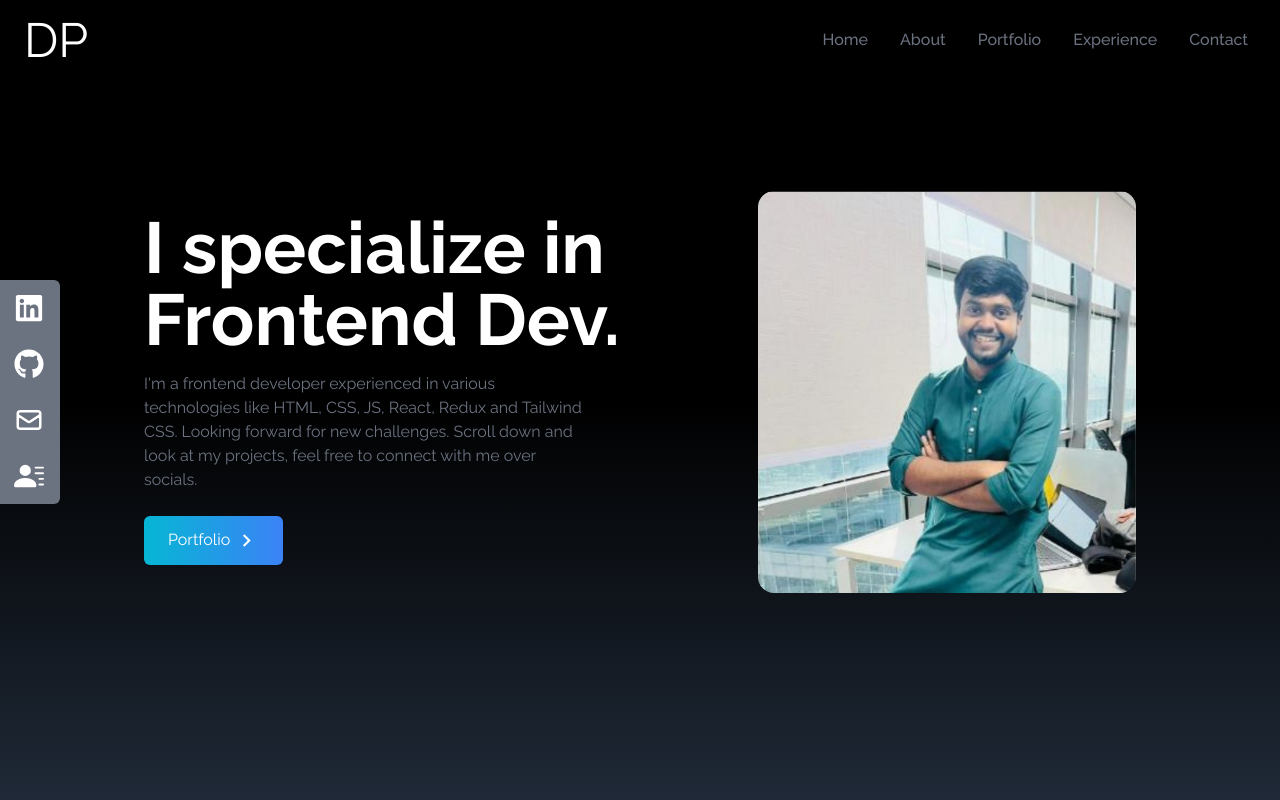
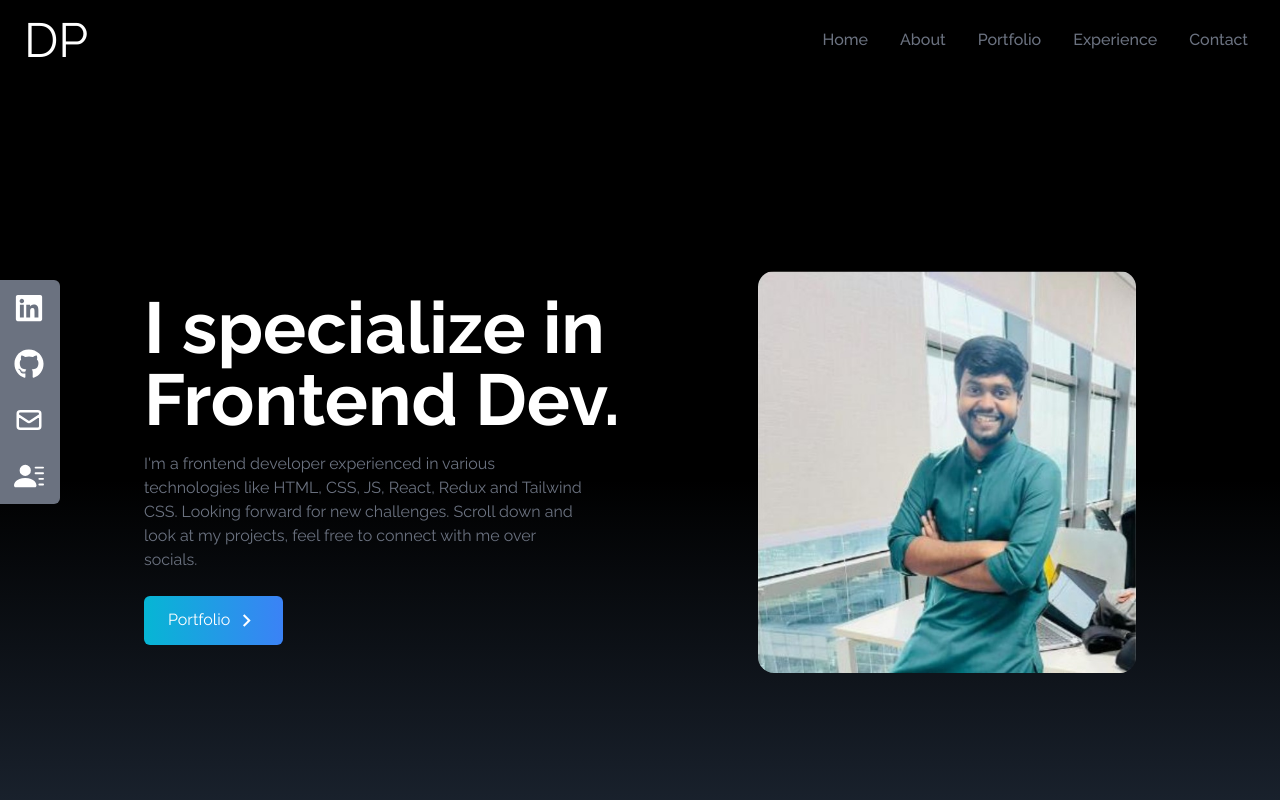
Before and after one commit to divyaranjan10/personal-portfolio, a React (Create React App) app: page / in a window 1280 px wide. Shown: the top 800 px of the page. Built offline with nearby package versions, Linux system fonts and the light colour scheme.

Commit message:
Portfolio Website Minor Changes

```diff
--- a/src/components/Contact.jsx
+++ b/src/components/Contact.jsx
@@ -2,8 +2,8 @@
 
 const Contact = () => {
   return (
-    <div name="Contact" className='w-full h-screen bg-gradient-to-b from-black to-gray-800 p-4 text-white'>
-        <div className='flex flex-col p-4 justify-center max-w-screen-lg mx-auto h-full'>
+    <div name="Contact" className='w-full bg-gradient-to-b from-black to-gray-800 p-4 text-white'>
+        <div className='flex flex-col p-4 justify-center max-w-screen-lg mx-auto mySize:pt-40'>
             <div className='pb-8'>
                 <p className='text-4xl font-bold inline border-b-4 border-gray-500'>Contact</p>
                 <p className='py-6'>Submit the form below to get in touch with me</p>
--- a/src/components/Experience.jsx
+++ b/src/components/Experience.jsx
@@ -65,9 +65,9 @@
     return (
         <div
             name="Experience"
-            className='bg-gradient-to-b from-gray-800 to-black w-full h-screen'
+            className='bg-gradient-to-b from-gray-800 to-black w-full '
         >
-            <div className='max-w-screen-lg mx-auto p-4 flex flex-col justify-center w-full h-full text-white'>
+            <div className='max-w-screen-lg mx-auto p-4 flex flex-col justify-center w-full text-white'>
                 <div>
                     <p className='text-4xl font-bold border-b-4 border-gray-500 p-2 inline'>Experience</p>
                     <p className='py-6'>Technologies I've worked with:</p>
--- a/src/components/Navbar.jsx
+++ b/src/components/Navbar.jsx
@@ -30,7 +30,7 @@
     ]
 
     return (
-        <div className='flex justify-between items-center w-full h-20 px-4 text-white bg-black fixed'>
+        <div className='flex justify-between items-center w-full h-20 px-4 text-white bg-black sticky top-0'>
             <div>
                 <h1 onClick={()=>setNameChange(!nameChange)} className='text-5xl cursor-pointer ml-2'>
                     {nameChange ? "DP" : "दिव्य"}
--- a/tailwind.config.js
+++ b/tailwind.config.js
@@ -4,6 +4,24 @@
     "./src/**/*.{js,jsx,ts,tsx}",
   ],
   theme: {
+    screens: {
+      'sm': '640px',
+      // => @media (min-width: 640px) { ... }
+
+      'md': '768px',
+      // => @media (min-width: 768px) { ... }
+
+      'lg': '1024px',
+      // => @media (min-width: 1024px) { ... }
+
+      'xl': '1280px',
+      // => @media (min-width: 1280px) { ... }
+
+      '2xl': '1536px',
+      // => @media (min-width: 1536px) { ... }
+      'mySize':'305px',
+      // => @media (min-width: 285px) { ... }
+    },
     extend: {},
   },
   plugins: [],
```
